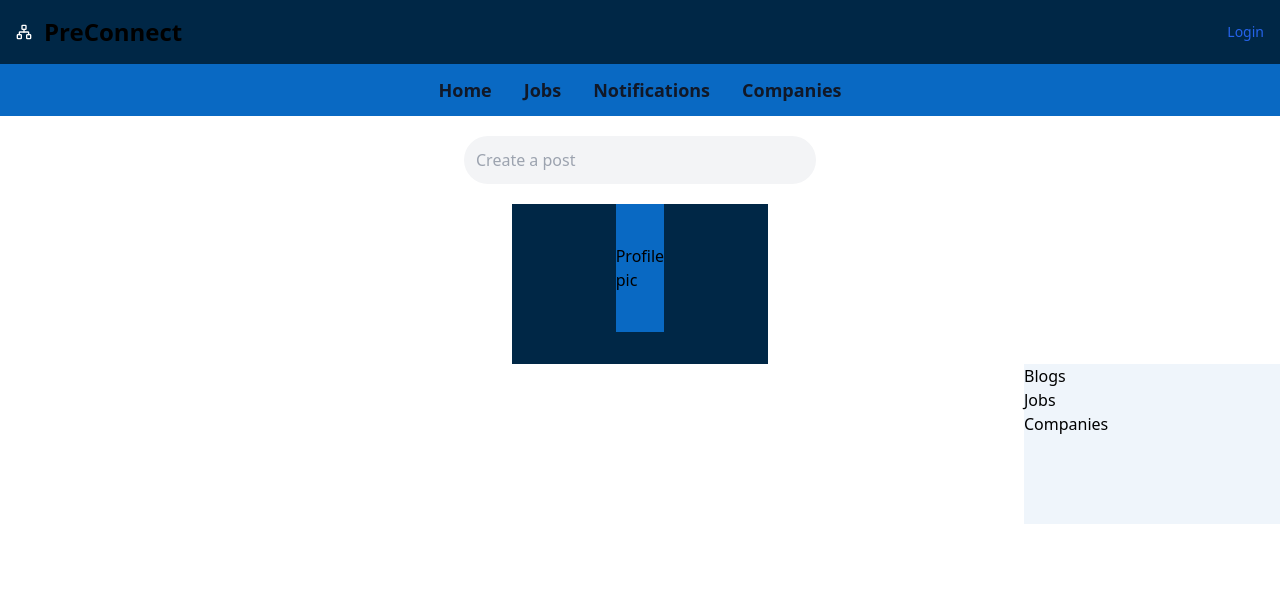
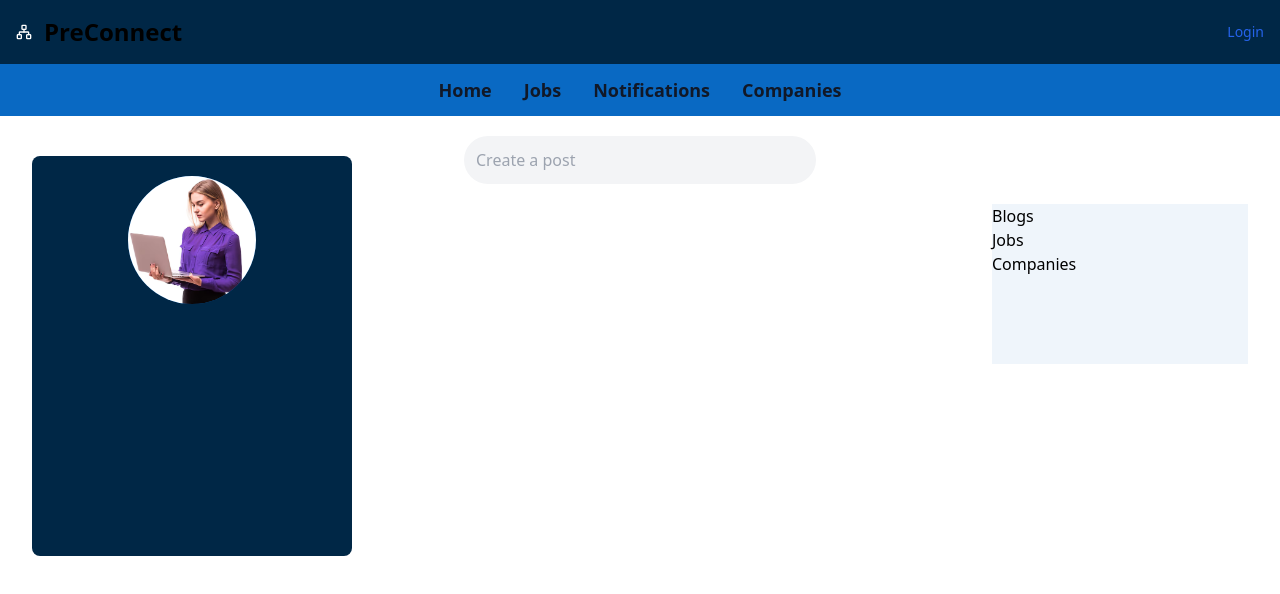
Before and after one commit to faiqa1/preConnect, a React (Create React App) app in the folder client/: page /userhomepage in a window 1280 px wide. Shown: the top 594 px of the page. Built offline with nearby package versions, Linux system fonts and the light colour scheme.

Commit message:
added style to sidebar componet

```diff
--- a/client/src/Components/Pages/UserHomePage/SideContainer.js
+++ b/client/src/Components/Pages/UserHomePage/SideContainer.js
@@ -2,7 +2,7 @@ import React from 'react'
 
 export default function SideContainer() {
   return (
-    <div className='bg-lightblue w-[20%] h-[10rem] float-right'>
+    <div className='bg-lightblue w-[20%] h-[10rem] float-right mx-8'>
       <h3>Blogs</h3>
       <h3>Jobs</h3>
       <h3>Companies</h3>
--- a/client/src/Components/Pages/UserHomePage/SideNavbar.js
+++ b/client/src/Components/Pages/UserHomePage/SideNavbar.js
@@ -1,11 +1,15 @@
-import React, { useState } from "react";
+import React from "react";
+import pic from '../../../Images/profilepic.png';
 
 export default function SideNavbar() {
   return (
-    <div className="bg-blue w-[20%] h-[10rem] mx-auto">
-      <div className="flex justify-center items-center w-[19%] h-[8rem]
-      bg-[#0969c3] mx-auto">
-        <h3>Profile pic</h3>
+    <div className="bg-blue w-[20rem] h-[25rem] rounded-lg float-left  mx-8 mt-[-3rem]">
+      <div className="flex justify-center items-center w-[15rem] h-[8rem]  mx-auto my-5">
+        <div className="profileCircle w-[8rem] h-[8rem] rounded-full
+        bg-[#0969c3]
+        relative overflow-hidden">
+          <img src={pic} className="absolute w-full h-full object-cover " />
+        </div>
       </div>
     </div>
   );
```
Also changed, not shown: client/src/Images/preconnectlogo.png (added), client/src/Images/profilepic.png (added).
